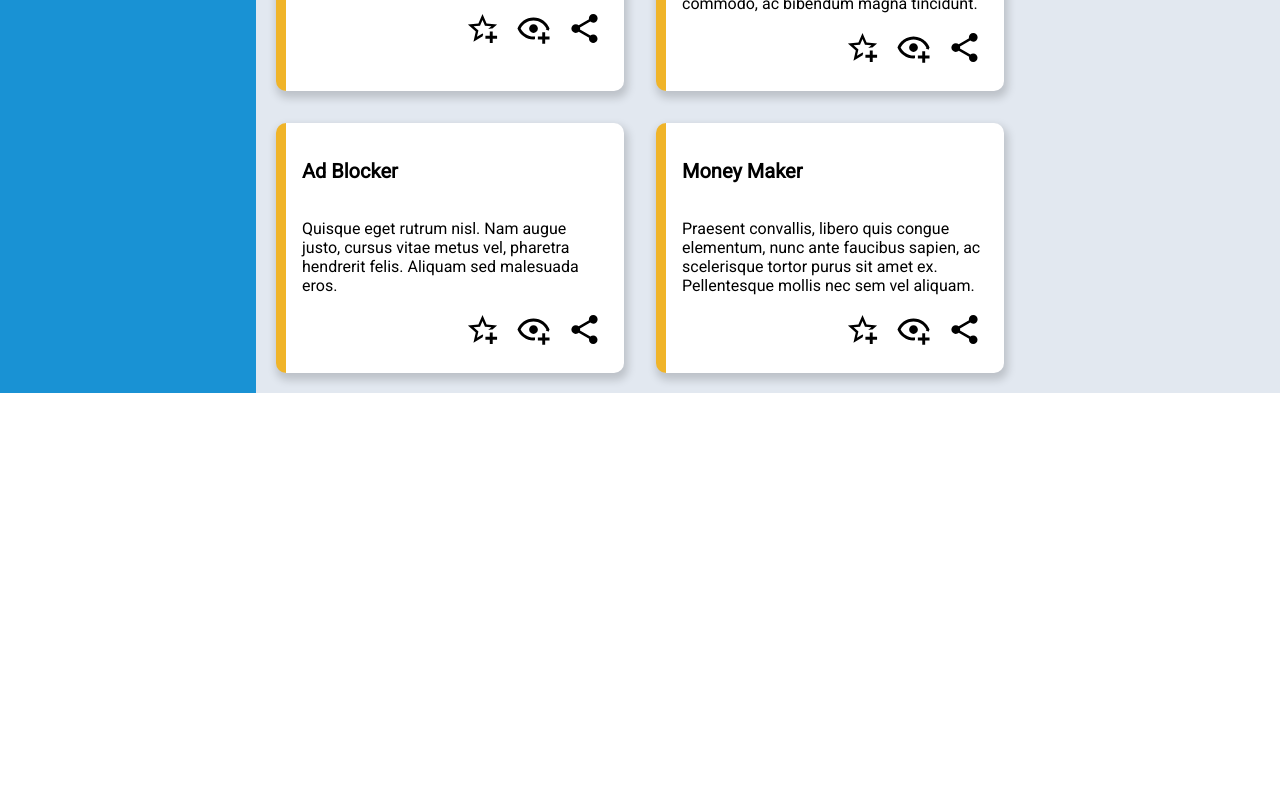
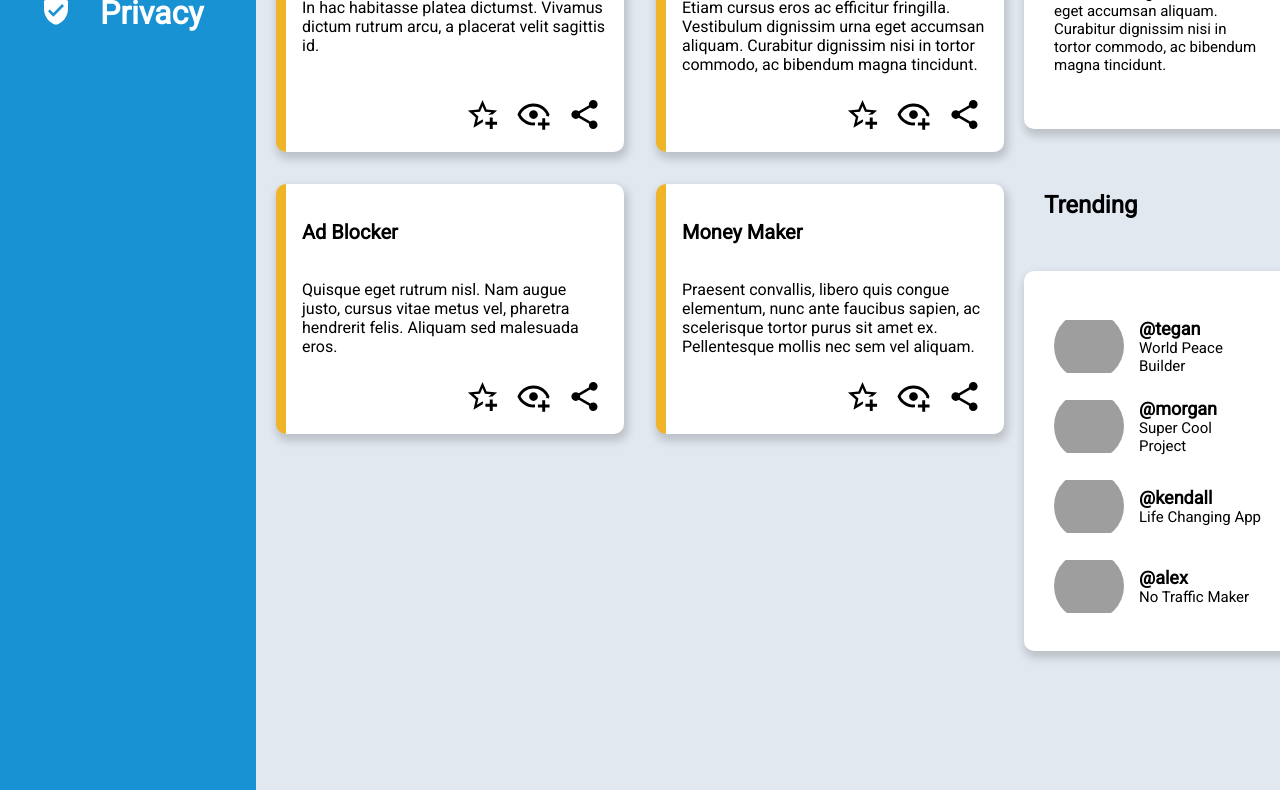
Before and after one commit to asdqwertzy/admin-dashboard, a plain HTML site: page index.html in a window 1280 px wide. Shown: the part 722-1512 px from the top of the page. Before the commit the page ends 1115 px from the top, so only its background shows below. Drawn offline with Linux system fonts and the light colour scheme; grey boxes are pictures that could not be loaded.

Commit message:
Add right panel of main content: announcements and trending, and add hover effects

```diff
--- a/index.html
+++ b/index.html
@@ -29,7 +29,7 @@
                     d="M12 4C14.21 4 16 5.79 16 8S14.21 12 12 12 8 10.21 8 8 9.79 4 12 4M12 6C10.9 6 10 6.9 10 8S10.9 10 12 10 14 9.11 14 8 13.11 6 12 6M12 13C14.67 13 20 14.33 20 17V20H4V17C4 14.33 9.33 13 12 13M12 14.9C9.03 14.9 5.9 16.36 5.9 17V18.1H18.1V17C18.1 16.36 14.97 14.9 12 14.9M13 22H11V24H13V22M17 22H15V24H17V22M9 22H7V24H9V22Z""></path>
             </symbol>
 
-            <symbol id=" icon_messages" viewBox="0 0 24 24">
+            <symbol id="icon_messages" viewBox="0 0 24 24">
                     <path d="M22,4C22,2.89 21.1,2 20,2H4A2,2 0 0,0 2,4V16A2,2 0 0,0 4,18H18L22,22V4Z"></path>
             </symbol>
 
@@ -346,6 +346,69 @@
 
 
             </div>
+            <div class="content-right">
+                <div class="announcements">
+                    <h2>Announcements</h2>
+                    <ul class="announcement-card">
+                        <li class="announcement">
+                            <h3>Site Maintenence</h3>
+                            <h5>Vestibulum dignissim urna eget accumsan
+                                aliquam. Curabitur dignissim nisi in tortor
+                                commodo, ac bibendum magna tincidunt.</h5>
+                        </li>
+                        <li class="announcement">
+                            <h3>Community Share Day</h3>
+                            <h5>Vestibulum dignissim urna eget accumsan
+                                aliquam. Curabitur dignissim nisi in tortor
+                                commodo, ac bibendum magna tincidunt.</h5>
+                        </li>
+                        <li class="announcement">
+                            <h3>Updated Privacy Policy</h3>
+                            <h5>Vestibulum dignissim urna eget accumsan
+                                aliquam. Curabitur dignissim nisi in tortor
+                                commodo, ac bibendum magna tincidunt.</h5>
+                        </li>
+
+                </div>
+
+                <div class="trending">
+                    <h2>Trending</h2>
+                    <ul class="trending-card">
+                        <li class="trending_li">
+                            <img src="https://equusmagazine.com/wp-content/uploads/migrations/equus/horse-galloping-on-sand.jpg"
+                                alt="Horse avatar" width="70px" height="70px">
+                            <div class="profile">
+                                <h3>@tegan</h3>
+                                <h5>World Peace Builder</h5>
+                            </div>
+                        </li>
+                        <li class="trending_li">
+                            <img src="https://avatarfiles.alphacoders.com/144/144986.jpg" alt="Morgan avatar"
+                                width="70px" height="70px">
+                            <div class="profile">
+                                <h3>@morgan</h3>
+                                <h5>Super Cool Project</h5>
+                            </div>
+                        </li>
+                        <li class="trending_li">
+                            <img src="https://cdn.mos.cms.futurecdn.net/bEbjFwo5Xsf2jbbQGF3sBW.jpeg" alt="Alien avatar"
+                                width="70px" height="70px">
+                            <div class="profile">
+                                <h3>@kendall</h3>
+                                <h5>Life Changing App</h5>
+                            </div>
+                        </li>
+                        <li class="trending_li">
+                            <img src="https://www.storystar.com/storage/story/6026320C-14B1-A5B9-2521-C60A7DD41305_1632093989.jpeg"
+                                alt="Snowman avatar" width="70px" height="70px">
+                            <div class="profile">
+                                <h3>@alex</h3>
+                                <h5>No Traffic Maker</h5>
+                            </div>
+                        </li>
+
+                </div>
+            </div>
         </div>
 
     </div>
--- a/style.css
+++ b/style.css
@@ -140,6 +140,7 @@ button {
     gap: 40px;
     justify-content: flex-start;
     margin-left: 50px;
+    margin-bottom: 10px;
 }
 
 .welcome-message h4,
@@ -188,6 +189,7 @@ h2 {
 .buttons {
     justify-content: flex-end;
     align-self: flex-end;
+    margin-top: auto;
 }
 
 .projects {
@@ -203,3 +205,102 @@ h2 {
     grid-auto-rows: 250px;
     gap: 2rem;
 }
+
+.content-right {
+    display: grid;
+    grid-template-rows: 1fr 1fr;
+}
+
+.content-right h2 {
+    padding: 20px;
+}
+
+.announcement {
+    color: black;
+}
+
+.announcement h3 {
+    font-size: 18px;
+}
+
+.announcement h5 {
+    font-size: 15px;
+    font-weight: normal;
+}
+
+.announcement-card,
+.trending-card {
+    background-color: white;
+    border-radius: 10px;
+    padding: 30px;
+    box-shadow: 2px 5px 8px 2px rgba(0, 0, 0, 0.17);
+    width: 90%;
+}
+
+.trending img {
+    border-radius: 50px;
+    object-fit: contain;
+
+}
+
+
+.trending h3,
+h5 {
+    color: black;
+}
+
+.trending h3 {
+    font-size: 18px;
+    margin: unset;
+}
+
+.trending h5 {
+    font-size: 15px;
+    font-weight: normal;
+    margin: unset;
+}
+
+.trending_li {
+    display: flex;
+    flex-direction: row;
+    gap: 15px;
+    align-items: center;
+    margin-top: 10px;
+}
+
+.trending,
+.announcements {
+    width: 90%;
+}
+
+a:hover {
+    size: 110%;
+}
+
+img:hover {
+    transform: scale(1.1);
+    transition: transform 0.1s ease;
+}
+
+
+a:hover {
+    transform: scale(1.1);
+    transition: transform 0.1s ease;
+}
+
+
+button:hover {
+    transform: scale(1.1);
+    transition: transform 0.1s ease;
+}
+
+
+input:hover {
+    transform: scale(1.02);
+    transition: transform 0.1s ease;
+}
+
+li:hover {
+    transform: scale(1.1);
+    transition: transform 0.1s ease;
+}
```
